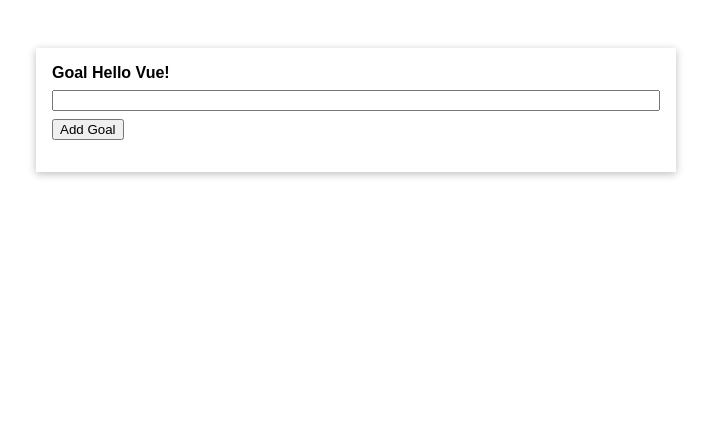
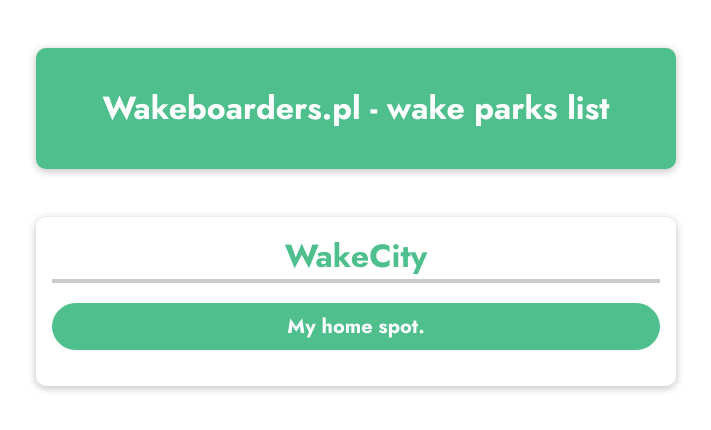
Before and after one commit to Camelleon007/VueFirstProject, a plain HTML site: page index.html in a window 1280 px wide. Shown: the whole page, without its empty margins (284-995 px from the left). Drawn offline with nearby package versions, Linux system fonts and the light colour scheme.

Commit message:
Interpolation

```diff
--- a/app.js
+++ b/app.js
@@ -1,16 +1,10 @@
-new Vue({
-  el: "#app",
+const app = Vue.createApp({
   data() {
     return {
-      message: "Hello Vue!",
-      goals: [],
-      enteredValue: "",
+      title: "WakeCity",
+      description: "My home spot.",
     };
-  },
-  methods: {
-    addGoal() {
-      this.goals.push(this.enteredValue);
-      this.enteredValue = "";
-    },
-  },
+  }
 });
+
+app.mount("#wake-park");
--- a/index.html
+++ b/index.html
@@ -3,21 +3,22 @@
   <head>
     <meta charset="UTF-8" />
     <meta name="viewport" content="width=device-width, initial-scale=1.0" />
-    <title>A First App</title>
+    <title>Wakeboarders.pl - wake parks</title>
+    <link
+      href="https://fonts.googleapis.com/css2?family=Jost:wght@400;700&display=swap"
+      rel="stylesheet"
+    />
     <link rel="stylesheet" href="styles.css" />
+    <script src="https://unpkg.com/vue@next" defer></script>
+    <script src="app.js" defer></script>
   </head>
   <body>
-    <div id="app">
-      <div>
-        <label for="goal">Goal {{ message }}</label>
-        <input type="text" id="goal" v-model="enteredValue"/>
-        <button v-on:click="addGoal">Add Goal</button>
-      </div>
-      <ul>
-        <li v-for="goal in goals"> {{ goal }} </li>
-      </ul>
-    </div>
-    <script src="https://cdn.jsdelivr.net/npm/vue@2.6.14/dist/vue.js"></script>
-    <script src="app.js"></script>
+    <header>
+      <h1>Wakeboarders.pl - wake parks list</h1>
+    </header>
+    <section id="wake-park">
+      <h2>{{ title }}</h2>
+      <p>{{ description }}</p>
+    </section>
   </body>
 </html>
--- a/styles.css
+++ b/styles.css
@@ -3,38 +3,76 @@
 }
 
 html {
-  font-family: sans-serif;
+  font-family: 'Jost', sans-serif;
 }
 
 body {
   margin: 0;
 }
 
-#app {
+header {
+  box-shadow: 0 2px 8px rgba(0, 0, 0, 0.26);
   margin: 3rem auto;
+  border-radius: 10px;
+  padding: 1rem;
+  background-color: #4fc08d;
+  color: white;
+  text-align: center;
+  width: 90%;
   max-width: 40rem;
-  padding: 1rem;
-  box-shadow: 0 2px 8px rgba(0, 0, 0, 0.26);
 }
 
-label, input {
-  margin-bottom: 0.5rem;
-  display: block;
-  width: 100%;
+#wake-park {
+  box-shadow: 0 2px 8px rgba(0, 0, 0, 0.26);
+  margin: 3rem auto;
+  border-radius: 10px;
+  padding: 1rem;
+  text-align: center;
+  width: 90%;
+  max-width: 40rem;
 }
 
-label {
-  font-weight: bold;
+#wake-park h2 {
+  font-size: 2rem;
+  border-bottom: 4px solid #ccc;
+  color: #4fc08d;
+  margin: 0 0 1rem 0;
 }
 
-ul {
-  list-style: none;
-  margin: 1rem 0;
-  padding: 0;
+#wake-park p {
+  font-size: 1.25rem;
+  font-weight: bold;
+  border: 1px solid #4fc08d;
+  background-color: #4fc08d;
+  color: white;
+  padding: 0.5rem;
+  border-radius: 25px;
 }
 
-li {
-  margin: 1rem 0;
-  padding: 1rem;
+#wake-park input {
+  font: inherit;
   border: 1px solid #ccc;
 }
+
+#wake-park input:focus {
+  outline: none;
+  border-color: #1b995e;
+  background-color: #d7fdeb;
+}
+
+#wake-park button {
+  font: inherit;
+  cursor: pointer;
+  border: 1px solid #ff0077;
+  background-color: #ff0077;
+  color: white;
+  padding: 0.05rem 1rem;
+  box-shadow: 1px 1px 2px rgba(0, 0, 0, 0.26);
+}
+
+#wake-park button:hover,
+#wake-park button:active {
+  background-color: #ec3169;
+  border-color: #ec3169;
+  box-shadow: 1px 1px 4px rgba(0, 0, 0, 0.26);
+}
```
